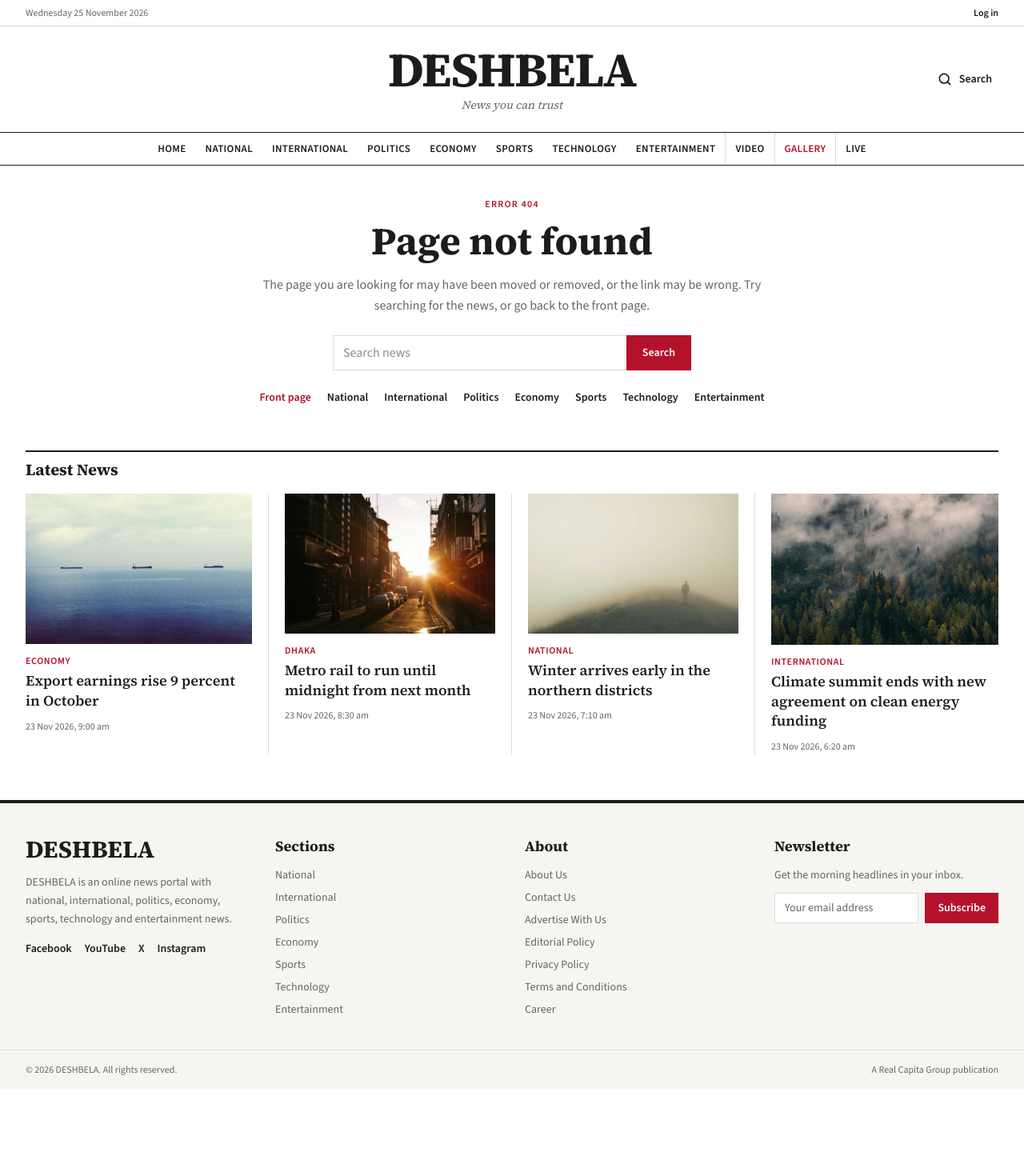
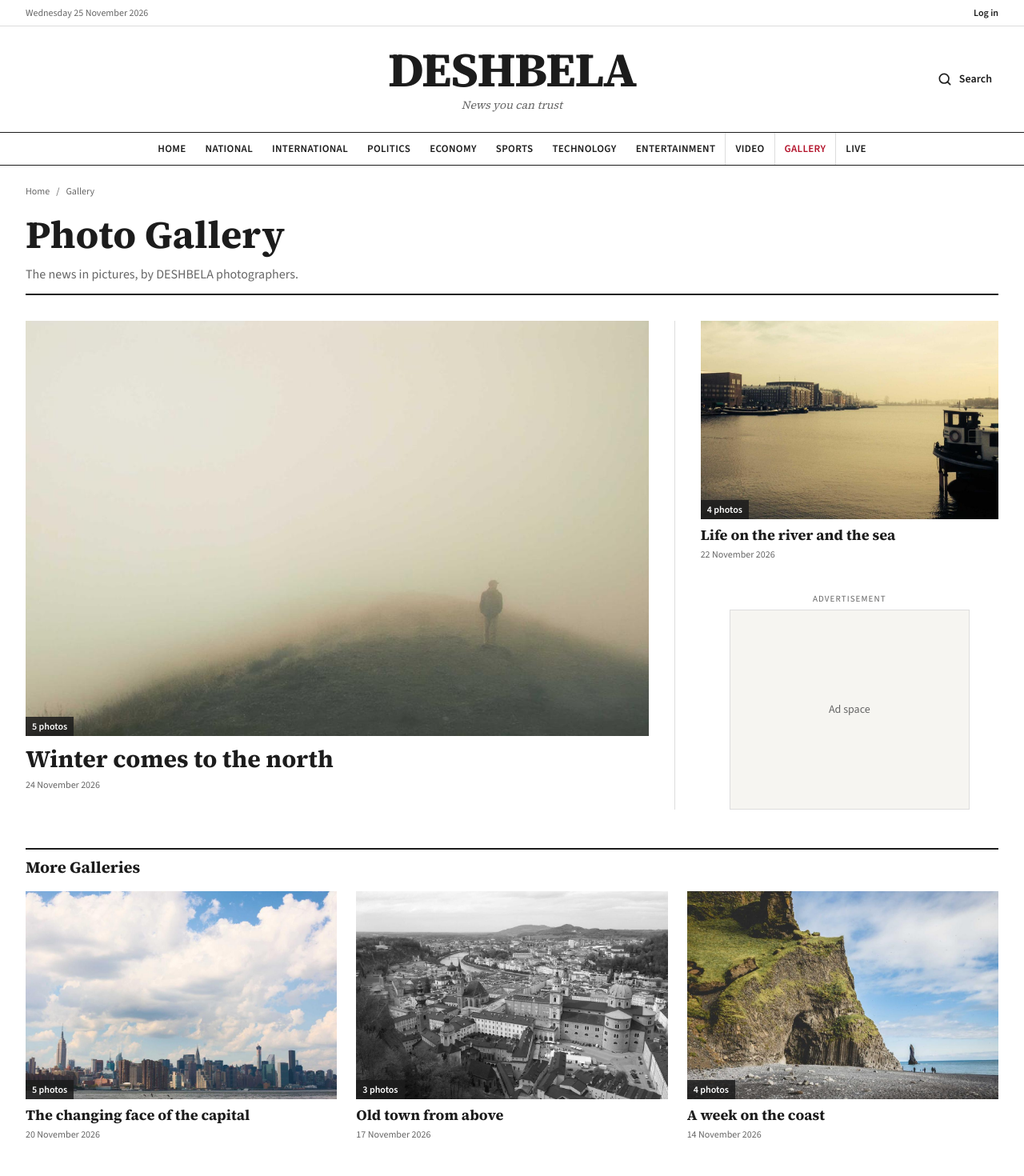
Before and after one commit to EasinTanvir/deshbela-project, a Next.js app: page /gallery in a window 1280 px wide. Before the commit this address had no page. Shown: the top 1470 px of the page at 80% size. Before the commit the page ends 1361 px from the top, so only its background shows below. Built offline with nearby package versions, Linux system fonts and the light colour scheme.

Commit message:
added photo gallery page

```diff
--- /dev/null
+++ b/src/app/gallery/page.js
@@ -0,0 +1,11 @@
+import Gallery from "@/components/pages/gallery/Gallery";
+
+export const metadata = {
+  title: "Photo Gallery",
+  description: "The news in pictures: photo galleries from DESHBELA photographers.",
+  alternates: { canonical: "/gallery" },
+};
+
+export default function GalleryPage() {
+  return <Gallery />;
+}
--- /dev/null
+++ b/src/components/pages/gallery/Gallery.jsx
@@ -0,0 +1,46 @@
+import AdSlot from "@/components/common/AdSlot";
+import Breadcrumb from "@/components/common/Breadcrumb";
+import Container from "@/components/common/Container";
+import GalleryCard from "@/components/common/GalleryCard";
+import SectionTitle from "@/components/common/SectionTitle";
+import { getAllGalleries } from "@/lib/galleryData";
+
+export default async function Gallery() {
+  const galleries = await getAllGalleries();
+  const [lead, second, ...rest] = galleries;
+
+  return (
+    <Container className="mt-6">
+      <Breadcrumb items={[{ label: "Gallery", href: "/gallery" }]} />
+      <header className="mt-4 border-b-2 border-ink pb-3">
+        <h1 className="font-serif text-4xl font-bold leading-tight text-ink md:text-5xl">Photo Gallery</h1>
+        <p className="mt-2 text-muted">The news in pictures, by DESHBELA photographers.</p>
+      </header>
+
+      {lead ? (
+        <div className="mt-8 grid gap-10 lg:grid-cols-12 lg:gap-0">
+          <div className="min-w-0 lg:col-span-8 lg:pr-8">
+            <GalleryCard gallery={lead} large />
+          </div>
+          <aside className="space-y-10 lg:col-span-4 lg:border-l lg:border-line lg:pl-8">
+            {second && <GalleryCard gallery={second} />}
+            <AdSlot size="rectangle" />
+          </aside>
+        </div>
+      ) : (
+        <p className="mt-8 text-muted">No photo galleries have been published yet.</p>
+      )}
+
+      {rest.length > 0 && (
+        <section className="mt-12">
+          <SectionTitle title="More Galleries" />
+          <div className="grid gap-x-6 gap-y-8 sm:grid-cols-2 lg:grid-cols-3">
+            {rest.map((gallery) => (
+              <GalleryCard key={gallery.id} gallery={gallery} />
+            ))}
+          </div>
+        </section>
+      )}
+    </Container>
+  );
+}
```
